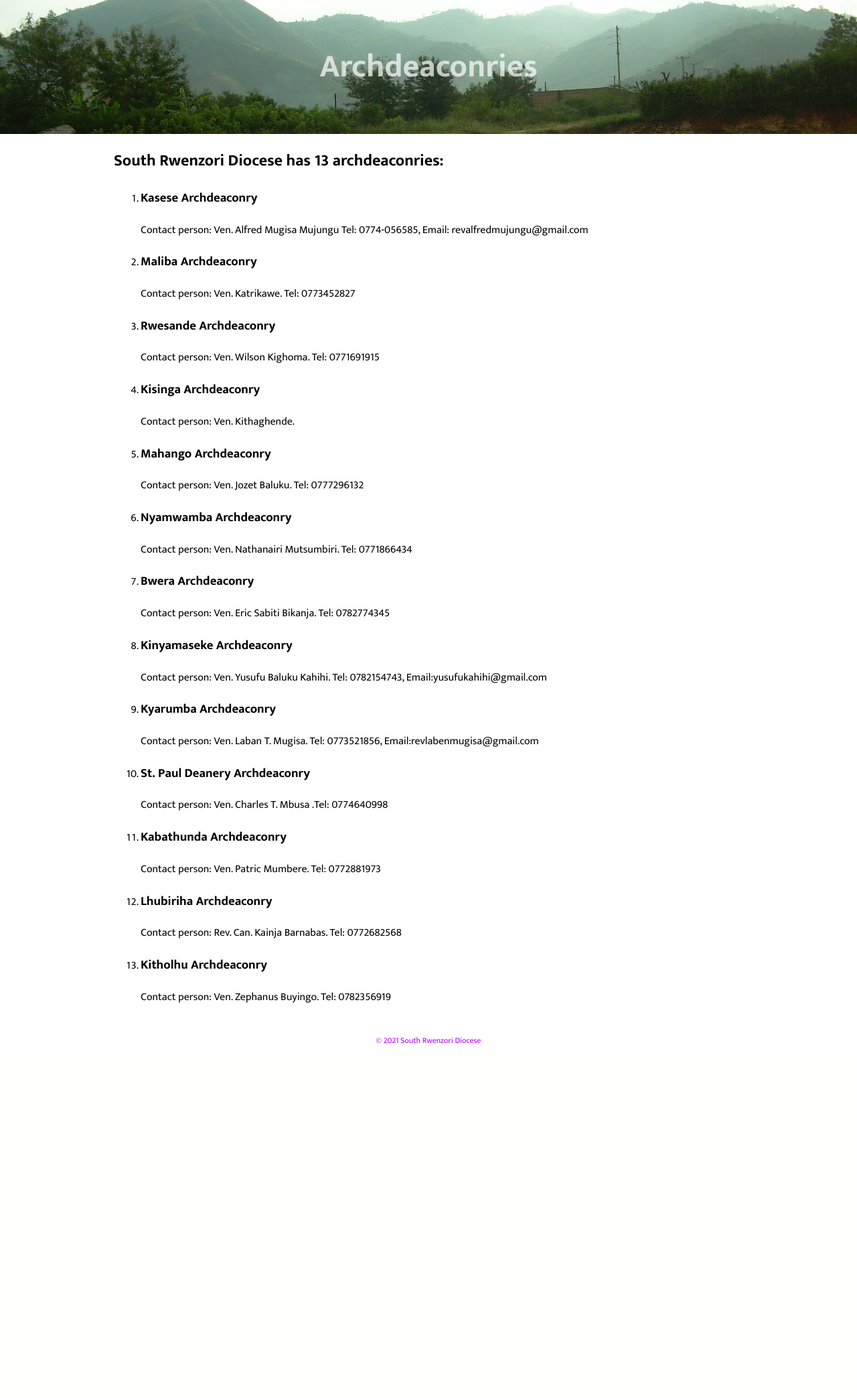
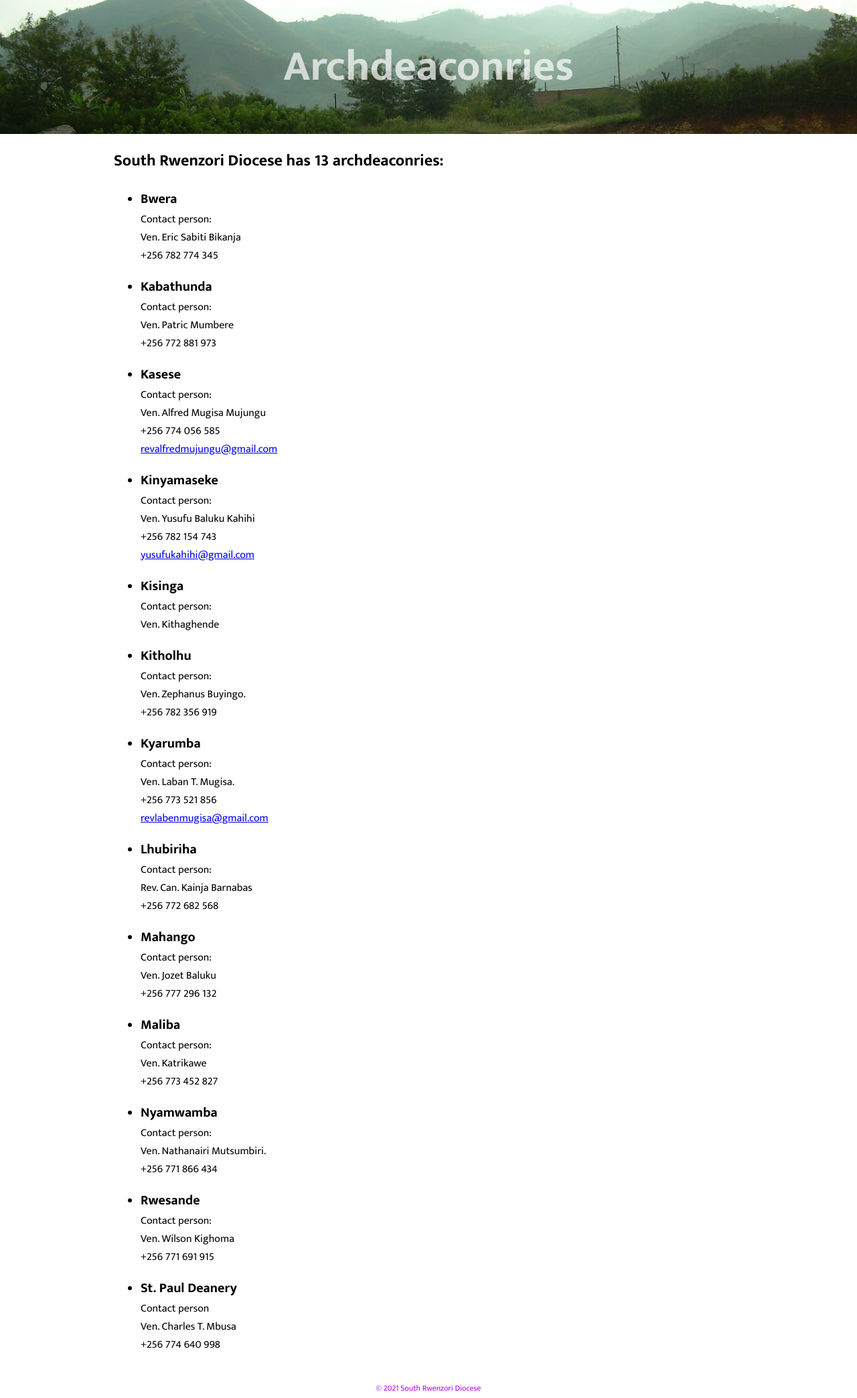
Before and after one commit to BenRStutzman/south-rwenzori-diocese-website, a PHP site: page /archdeaconries in a window 1280 px wide. Shown: the part 58-2145 px from the top of the page at 67% size. Before the commit the page ends 1616 px from the top, so only its background shows below. Run offline with PHP 8.4, Linux system fonts and the light colour scheme.

Commit message:
clean up about and archdeaconries pagse

```diff
--- a/archdeaconries/index.php
+++ b/archdeaconries/index.php
@@ -14,58 +14,155 @@
     <main>
         <section>
             <h2>South Rwenzori Diocese has 13 archdeaconries:</h2>
-            <ol>
+            <ul>
                 <li>
-                    <h3>Kasese Archdeaconry</h3>
-                    Contact person: Ven. Alfred Mugisa Mujungu Tel: 0774-056585, Email: revalfredmujungu@gmail.com
+                    <p>
+                        <span class="diocese-name">Bwera</span>
+                        <br>
+                        Contact person:
+                        <br>
+                        Ven. Eric Sabiti Bikanja
+                        <br>
+                        +256 782 774 345
+                    </p>
                 </li>
                 <li>
-                    <h3>Maliba Archdeaconry</h3>
-                    Contact person: Ven. Katrikawe. Tel: 0773452827
+                    <p>
+                        <span class="diocese-name">Kabathunda</span>
+                        <br>
+                        Contact person:
+                        <br>
+                        Ven. Patric Mumbere
+                        <br>
+                        +256 772 881 973
+                    </p>
                 </li>
                 <li>
-                    <h3>Rwesande Archdeaconry</h3>
-                    Contact person: Ven. Wilson Kighoma. Tel: 0771691915
-                <li>
-                    <h3>Kisinga Archdeaconry</h3>
-                    Contact person: Ven. Kithaghende.
+                    <p>
+                        <span class="diocese-name">Kasese</span>
+                        <br>
+                        Contact person:
+                        <br>
+                        Ven. Alfred Mugisa Mujungu
+                        <br>
+                        +256 774 056 585
+                        <br>
+                        <a href="mailto:revalfredmujungu@gmail.com">revalfredmujungu@gmail.com</a>
+                    </p>
                 </li>
                 <li>
-                    <h3>Mahango Archdeaconry</h3>
-                    Contact person: Ven. Jozet Baluku. Tel: 0777296132
+                    <p>
+                        <span class="diocese-name">Kinyamaseke</span>
+                        <br>
+                        Contact person:
+                        <br>
+                        Ven. Yusufu Baluku Kahihi
+                        <br>
+                        +256 782 154 743
+                        <br>
+                        <a href="mailto:yusufukahihi@gmail.com">yusufukahihi@gmail.com</a>
+                    </p>
                 </li>
                 <li>
-                    <h3>Nyamwamba Archdeaconry</h3>
-                    Contact person: Ven. Nathanairi Mutsumbiri. Tel: 0771866434
+                    <p>
+                        <span class="diocese-name">Kisinga</span>
+                        <br>
+                        Contact person:
+                        <br>
+                        Ven. Kithaghende
+                    </p>
                 </li>
                 <li>
-                    <h3>Bwera Archdeaconry</h3>
-                    Contact person: Ven. Eric Sabiti Bikanja. Tel: 0782774345
+                    <p>
+                        <span class="diocese-name">Kitholhu</span>
+                        <br>
+                        Contact person:
+                        <br>
+                        Ven. Zephanus Buyingo.
+                        <br>
+                        +256 782 356 919
+                    </p>
                 </li>
                 <li>
-                    <h3>Kinyamaseke Archdeaconry</h3>
-                    Contact person: Ven. Yusufu Baluku Kahihi. Tel: 0782154743, Email:yusufukahihi@gmail.com
+                    <p>
+                        <span class="diocese-name">Kyarumba</span>
+                        <br>
+                        Contact person:
+                        <br>
+                        Ven. Laban T. Mugisa.
+                        <br>
+                        +256 773 521 856
+                        <br>
+                        <a href="revlabenmugisa@gmail.com">revlabenmugisa@gmail.com</a>
+                    </p>
                 </li>
                 <li>
-                    <h3>Kyarumba Archdeaconry</h3>
-                    Contact person: Ven. Laban T. Mugisa. Tel: 0773521856, Email:revlabenmugisa@gmail.com
-                <li>
-                    <h3>St. Paul Deanery Archdeaconry</h3>
-                    Contact person: Ven. Charles T. Mbusa .Tel: 0774640998
+                    <p>
+                        <span class="diocese-name">Lhubiriha</span>
+                        <br>
+                        Contact person:
+                        <br>
+                        Rev. Can. Kainja Barnabas
+                        <br>
+                        +256 772 682 568
+                    </p>
                 </li>
                 <li>
-                    <h3>Kabathunda Archdeaconry</h3>
-                    Contact person: Ven. Patric Mumbere. Tel: 0772881973
+                    <p>
+                        <span class="diocese-name">Mahango</span>
+                        <br>
+                        Contact person:
+                        <br>
+                        Ven. Jozet Baluku
+                        <br>
+                        +256 777 296 132
+                    </p>
                 </li>
                 <li>
-                    <h3>Lhubiriha Archdeaconry</h3>
-                    Contact person: Rev. Can. Kainja Barnabas. Tel: 0772682568
+                    <p>
+                        <span class="diocese-name">Maliba</span>
+                        <br>
+                        Contact person:
+                        <br>
+                        Ven. Katrikawe
+                        <br>
+                        +256 773 452 827
+                    </p>
                 </li>
                 <li>
-                    <h3>Kitholhu Archdeaconry</h3>
-                    Contact person: Ven. Zephanus Buyingo. Tel: 0782356919
+                    <p>
+                        <span class="diocese-name">Nyamwamba</span>
+                        <br>
+                        Contact person:
+                        <br>
+                        Ven. Nathanairi Mutsumbiri.
+                        <br>
+                        +256 771 866 434
+                    </p>
                 </li>
-            </ol>
+                <li>
+                    <p>
+                        <span class="diocese-name">Rwesande</span>
+                        <br>
+                        Contact person:
+                        <br>
+                        Ven. Wilson Kighoma
+                        <br>
+                        +256 771 691 915
+                    </p>
+                </li>
+                <li>
+                    <p>
+                        <span class="diocese-name">St. Paul Deanery</span>
+                        <br>
+                        Contact person
+                        <br>
+                        Ven. Charles T. Mbusa
+                        <br>
+                        +256 774 640 998
+                    </p>
+                </li>
+            </ul>
         </section>
     </main>
     <?php include "{$_SERVER['DOCUMENT_ROOT']}/shared/_footer.php"; ?>
--- a/css/site.css
+++ b/css/site.css
@@ -23,6 +23,11 @@ body {
     align-items: center;
     position: relative;
     padding-bottom: 30px;
+}
+
+.diocese-name {
+    font-size: 1.25rem;
+    font-weight: bold;
 }
 
 .dropdown-arrow {
@@ -178,9 +183,9 @@ nav label a,
 .page-heading h1 {
     color: white;
     opacity: 70%;
-    font-size: 3rem;
+    font-size: 4rem;
     text-align: center;
-    line-height: 1.25;
+    line-height: 1.1;
 }
 
 table {
```
Also changed, not shown: about/index.php (+8 -1 lines).
